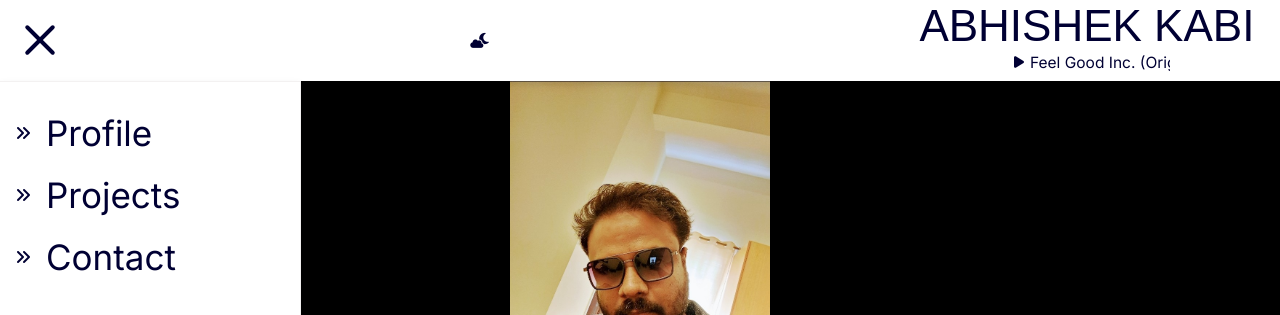
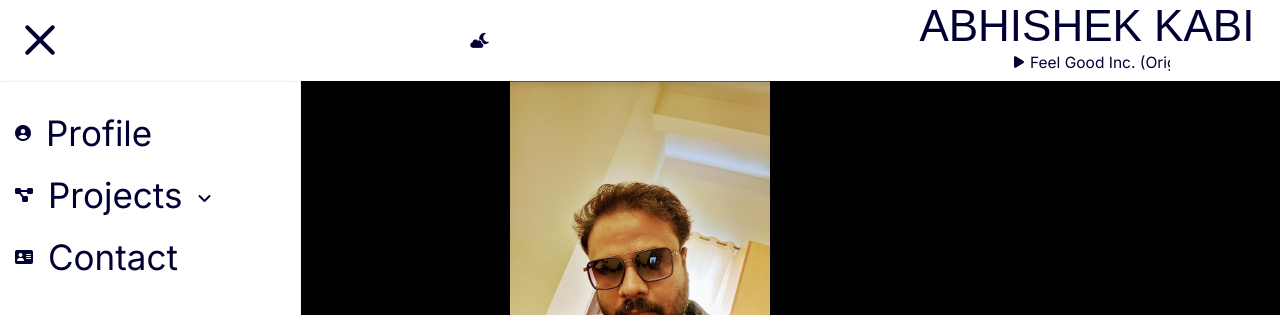
Before and after one commit to abk2191/abhishekkabi, a React (Vite) app: page / in a window 1280 px wide. Both pictures are taken after a click on the button 40 px from the left and 40 px from the top of the page. Shown: the top 315 px of the page. Built offline with nearby package versions, Linux system fonts and the light colour scheme; a web font is replaced by a local one.

Commit message:
New Update

```diff
--- a/src/Sidebar.jsx
+++ b/src/Sidebar.jsx
@@ -1,6 +1,9 @@
 import React from "react";
+import { useState, useEffect, useRef, useCallback } from "react";
 
 const Sidebar = ({ sidebarRef }) => {
+  const [projectsClicked, setProjectsClicked] = useState(false);
+
   return (
     <div
       ref={sidebarRef}
@@ -14,17 +17,31 @@ const Sidebar = ({ sidebarRef }) => {
       <div className="sidebar-items-container">
         <div className="sidebar-items-wrapper">
           <div className="flex-box-one">
-            <i class="fa-solid fa-angles-right"></i>
+            <i className="fa-solid fa-circle-user"></i>
             <p>Profile</p>
           </div>
 
           <div className="flex-box-one">
-            <i class="fa-solid fa-angles-right"></i>
-            <p>Projects</p>
+            <i
+              className="fa-solid fa-diagram-project"
+              onClick={() => setProjectsClicked((prev) => !prev)}
+            ></i>
+            <p onClick={() => setProjectsClicked((prev) => !prev)}>Projects</p>
+            <i
+              className={`fa-solid fa-angle-down chevron-icon ${projectsClicked ? "rotated" : ""}`}
+              style={{ marginTop: "5px" }}
+              onClick={() => setProjectsClicked((prev) => !prev)}
+            ></i>
           </div>
 
+          {projectsClicked && (
+            <div className="place-holder">
+              {/* Your project content here */}
+            </div>
+          )}
+
           <div className="flex-box-one">
-            <i class="fa-solid fa-angles-right"></i>
+            <i className="fa-solid fa-address-card"></i>
             <p>Contact</p>
           </div>
         </div>
@@ -32,13 +49,13 @@ const Sidebar = ({ sidebarRef }) => {
         <div className="resume-button-container">
           <div>
             <i
-              class="fa-solid fa-file-pdf"
+              className="fa-solid fa-file-pdf"
               style={{ color: "#000033", fontSize: "40px" }}
             ></i>
           </div>
           <div>
             <button className="download-resume-button">
-              Click here to View/Download my resume{" "}
+              Click here to View/Download my resume
             </button>
           </div>
         </div>
@@ -46,7 +63,7 @@ const Sidebar = ({ sidebarRef }) => {
         <div className="github-link-button">
           <div>
             <i
-              class="fa-brands fa-github"
+              className="fa-brands fa-github"
               style={{ color: "#000033", fontSize: "40px" }}
             ></i>
           </div>
--- a/src/index.css
+++ b/src/index.css
@@ -325,6 +325,19 @@ span {
   padding: 0;
 }
 
+.place-holder {
+  height: 80px;
+}
+
+.chevron-icon {
+  transition: transform 0.3s ease-in-out;
+  display: inline-block;
+}
+
+.chevron-icon.rotated {
+  transform: rotate(180deg);
+}
+
 /* Add this new wrapper class in Banner.jsx */
 .banner-container {
   background-color: var(--banner-bg) !important;
```
